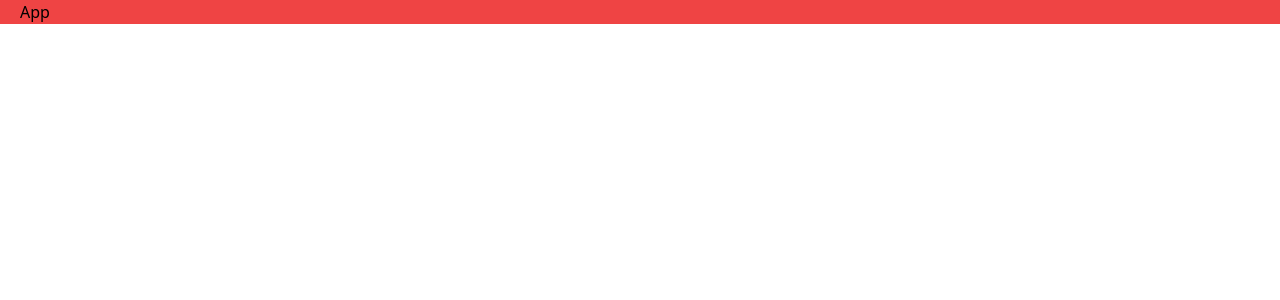
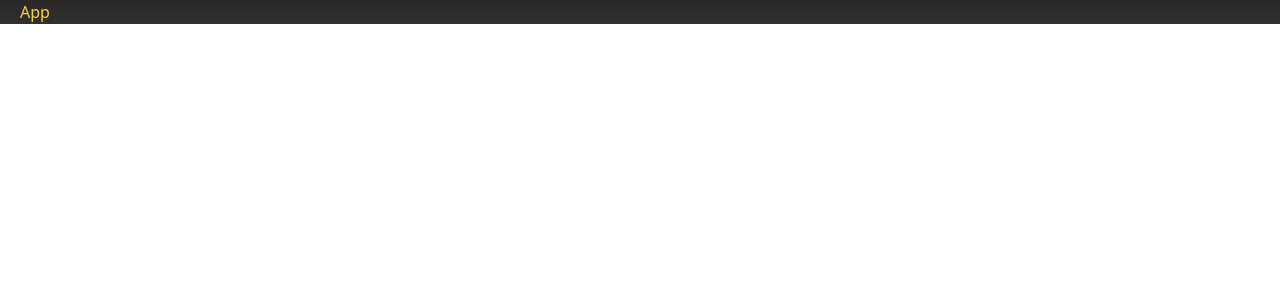
Before and after one commit to Stewie154/Redux-To-Do-List, a React (Create React App) app: page / in a window 1280 px wide. Shown: the top 300 px of the page. Built offline with nearby package versions, Linux system fonts and the light colour scheme.

Commit message:
added sass and created variables & global styles

```diff
--- a/package.json
+++ b/package.json
@@ -11,6 +11,7 @@
     "react-redux": "^8.0.2",
     "react-scripts": "5.0.1",
     "redux": "^4.2.0",
+    "sass": "^1.53.0",
     "web-vitals": "^2.1.4"
   },
   "scripts": {
--- a/src/components/app/App.js
+++ b/src/components/app/App.js
@@ -1,9 +1,12 @@
 import React from 'react'
 import '../../index.css'
+import '../../styles/global.scss'
+
+import ToDoList from '../todo-list/ToDoList'
 
 const App = () => {
   return (
-    <div className="bg-red-500 container mx-auto px-5">
+    <div className="background-primary container mx-auto px-5">
         App
     </div>
   )
--- /dev/null
+++ b/src/components/todo-list/ToDoList.js
@@ -0,0 +1,9 @@
+import React from 'react'
+
+const ToDoList = () => {
+  return (
+    <div>ToDoList</div>
+  )
+}
+
+export default ToDoList
--- /dev/null
+++ b/src/styles/global.scss
@@ -0,0 +1,12 @@
+@import './variables.scss';
+
+* {
+    box-sizing: border-box;
+    margin: 0;
+    padding: 0;
+    color: $color-secondary;
+}
+
+.background-primary {
+    background: linear-gradient($color-primary-1, $color-primary-2);
+}
--- /dev/null
+++ b/src/styles/variables.scss
@@ -0,0 +1,3 @@
+$color-primary-1: #292826;
+$color-primary-2: #32312f;
+$color-secondary: #F9D342;
```
Also changed, not shown: 1 other file (tests, documents, lock files or other folders).
